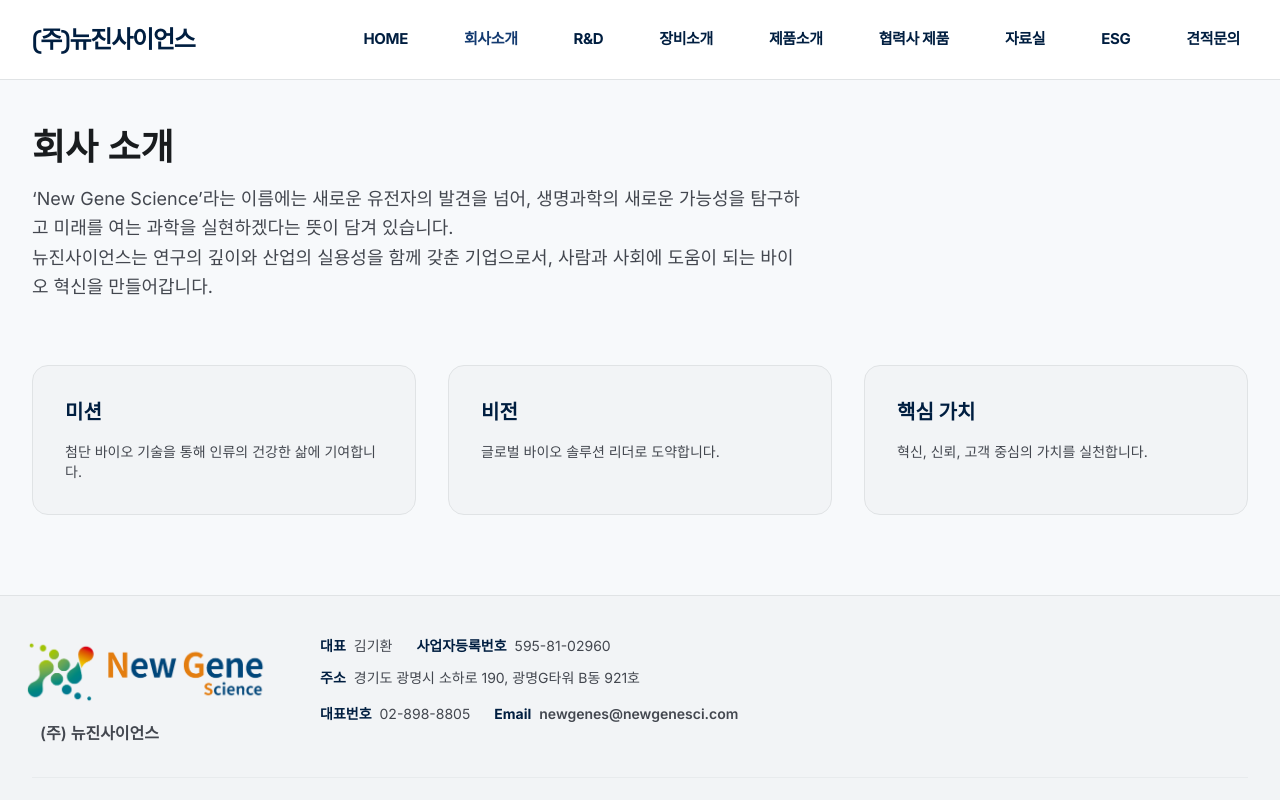
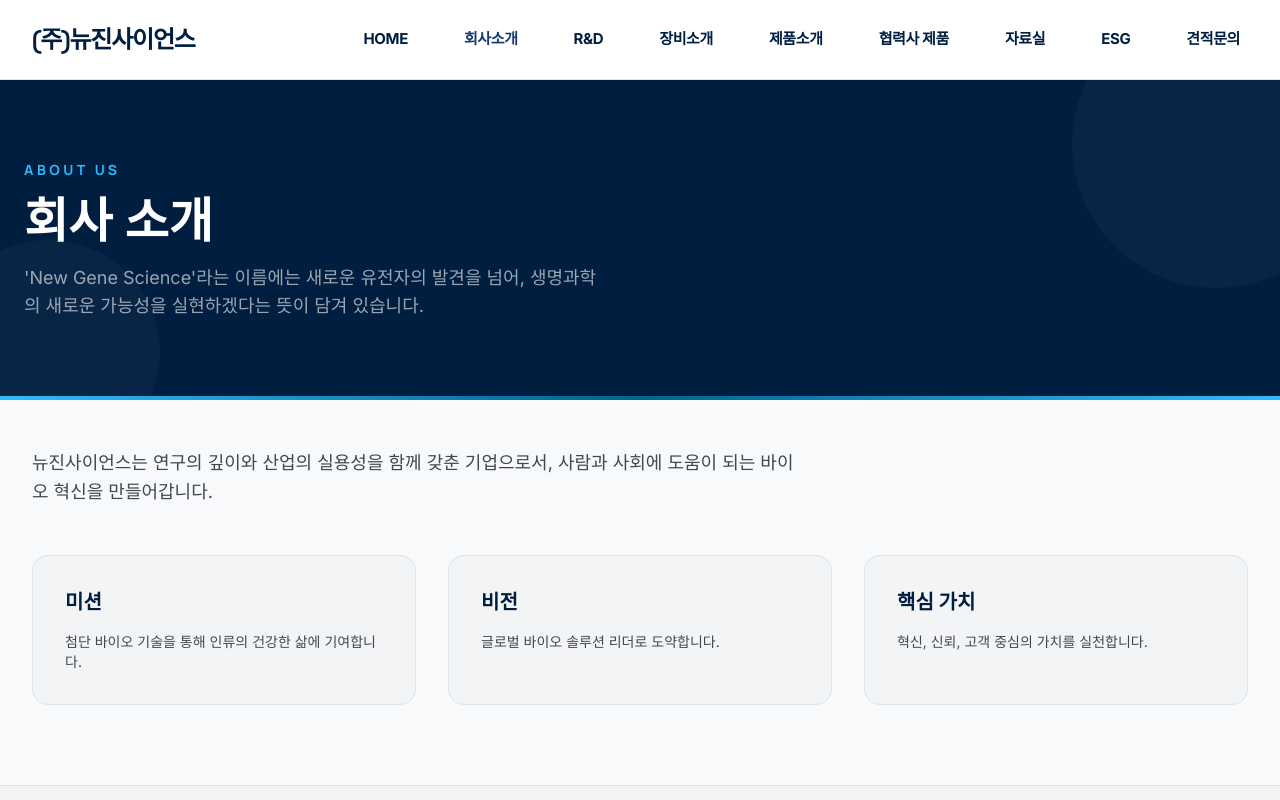
Before and after one commit to newgenes-ui/new, a React (Vite) app: page /about in a window 1280 px wide. Shown: the top 800 px of the page. Built offline with nearby package versions, Linux system fonts and the light colour scheme.

Commit message:
style: 회사소개, 오시는 길 페이지에 곤색 헤더 추가

```diff
--- a/src/pages/AboutCompany.tsx
+++ b/src/pages/AboutCompany.tsx
@@ -2,16 +2,39 @@ import { motion } from "motion/react";
 
 export default function AboutCompany() {
   return (
-    <div className="pt-32 pb-20 px-8 max-w-7xl mx-auto">
+    <div className="pt-20">
+      {/* ===== 곤색 헤더 ===== */}
+      <section className="relative overflow-hidden bg-primary px-6 py-16 md:py-20">
+        <div className="absolute -top-20 -right-20 w-72 h-72 rounded-full bg-white/[0.03]" />
+        <div className="absolute -bottom-16 -left-16 w-56 h-56 rounded-full bg-white/[0.03]" />
+
+        <div className="max-w-7xl mx-auto relative z-10">
+          <motion.div initial={{ opacity: 0, y: 20 }} animate={{ opacity: 1, y: 0 }}>
+            <p className="text-secondary-container text-sm font-label font-bold tracking-[0.25em] uppercase mb-3">
+              About Us
+            </p>
+            <h2 className="text-3xl md:text-5xl font-headline font-bold text-white leading-tight mb-3">
+              회사 소개
+            </h2>
+            <p className="text-white/60 max-w-xl text-base md:text-lg">
+              'New Gene Science'라는 이름에는 새로운 유전자의 발견을 넘어, 생명과학의 새로운 가능성을 실현하겠다는 뜻이 담겨 있습니다.
+            </p>
+          </motion.div>
+        </div>
+
+        <div className="absolute bottom-0 left-0 right-0 h-1 bg-gradient-to-r from-secondary-container via-secondary to-secondary-container" />
+      </section>
+
+      {/* ===== 본문 ===== */}
+      <div className="pb-20 px-8 max-w-7xl mx-auto">
         <motion.div
           initial={{ opacity: 0, y: 20 }}
           animate={{ opacity: 1, y: 0 }}
-        className="mb-16"
+          transition={{ delay: 0.1 }}
+          className="my-12"
         >
-        <h2 className="text-4xl font-bold font-headline mb-4">회사 소개</h2>
           <p className="text-on-surface-variant max-w-3xl text-lg leading-relaxed whitespace-pre-line">
-          ‘New Gene Science’라는 이름에는 새로운 유전자의 발견을 넘어, 생명과학의 새로운 가능성을 탐구하고 미래를 여는 과학을 실현하겠다는 뜻이 담겨 있습니다.
-          {"\n"}뉴진사이언스는 연구의 깊이와 산업의 실용성을 함께 갖춘 기업으로서, 사람과 사회에 도움이 되는 바이오 혁신을 만들어갑니다.
+            뉴진사이언스는 연구의 깊이와 산업의 실용성을 함께 갖춘 기업으로서, 사람과 사회에 도움이 되는 바이오 혁신을 만들어갑니다.
           </p>
         </motion.div>
 
@@ -30,5 +53,6 @@ export default function AboutCompany() {
           </div>
         </div>
       </div>
+    </div>
   );
 }
--- a/src/pages/Location.tsx
+++ b/src/pages/Location.tsx
@@ -3,18 +3,31 @@ import { MapPin, Phone, Mail } from "lucide-react";
 
 export default function Location() {
   return (
-    <div className="pt-32 pb-20 px-8 max-w-7xl mx-auto">
-      <motion.div
-        initial={{ opacity: 0, y: 20 }}
-        animate={{ opacity: 1, y: 0 }}
-        className="mb-16"
-      >
-        <h2 className="text-4xl font-bold font-headline mb-4">오시는 길</h2>
-        <p className="text-on-surface-variant max-w-2xl">
+    <div className="pt-20">
+      {/* ===== 곤색 헤더 ===== */}
+      <section className="relative overflow-hidden bg-primary px-6 py-16 md:py-20">
+        <div className="absolute -top-20 -right-20 w-72 h-72 rounded-full bg-white/[0.03]" />
+        <div className="absolute -bottom-16 -left-16 w-56 h-56 rounded-full bg-white/[0.03]" />
+
+        <div className="max-w-7xl mx-auto relative z-10">
+          <motion.div initial={{ opacity: 0, y: 20 }} animate={{ opacity: 1, y: 0 }}>
+            <p className="text-secondary-container text-sm font-label font-bold tracking-[0.25em] uppercase mb-3">
+              Location
+            </p>
+            <h2 className="text-3xl md:text-5xl font-headline font-bold text-white leading-tight mb-3">
+              오시는 길
+            </h2>
+            <p className="text-white/60 max-w-xl text-base md:text-lg">
               (주)뉴진사이언스 방문을 환영합니다.
             </p>
           </motion.div>
+        </div>
 
+        <div className="absolute bottom-0 left-0 right-0 h-1 bg-gradient-to-r from-secondary-container via-secondary to-secondary-container" />
+      </section>
+
+      {/* ===== 본문 ===== */}
+      <div className="pb-20 px-8 max-w-7xl mx-auto pt-12">
         <div className="grid grid-cols-1 lg:grid-cols-2 gap-12">
           <div className="space-y-8">
             <div className="flex gap-4 items-start">
@@ -62,5 +75,6 @@ export default function Location() {
           </div>
         </div>
       </div>
+    </div>
   );
 }
```
Lines whose indentation alone changed are shown as unchanged.
